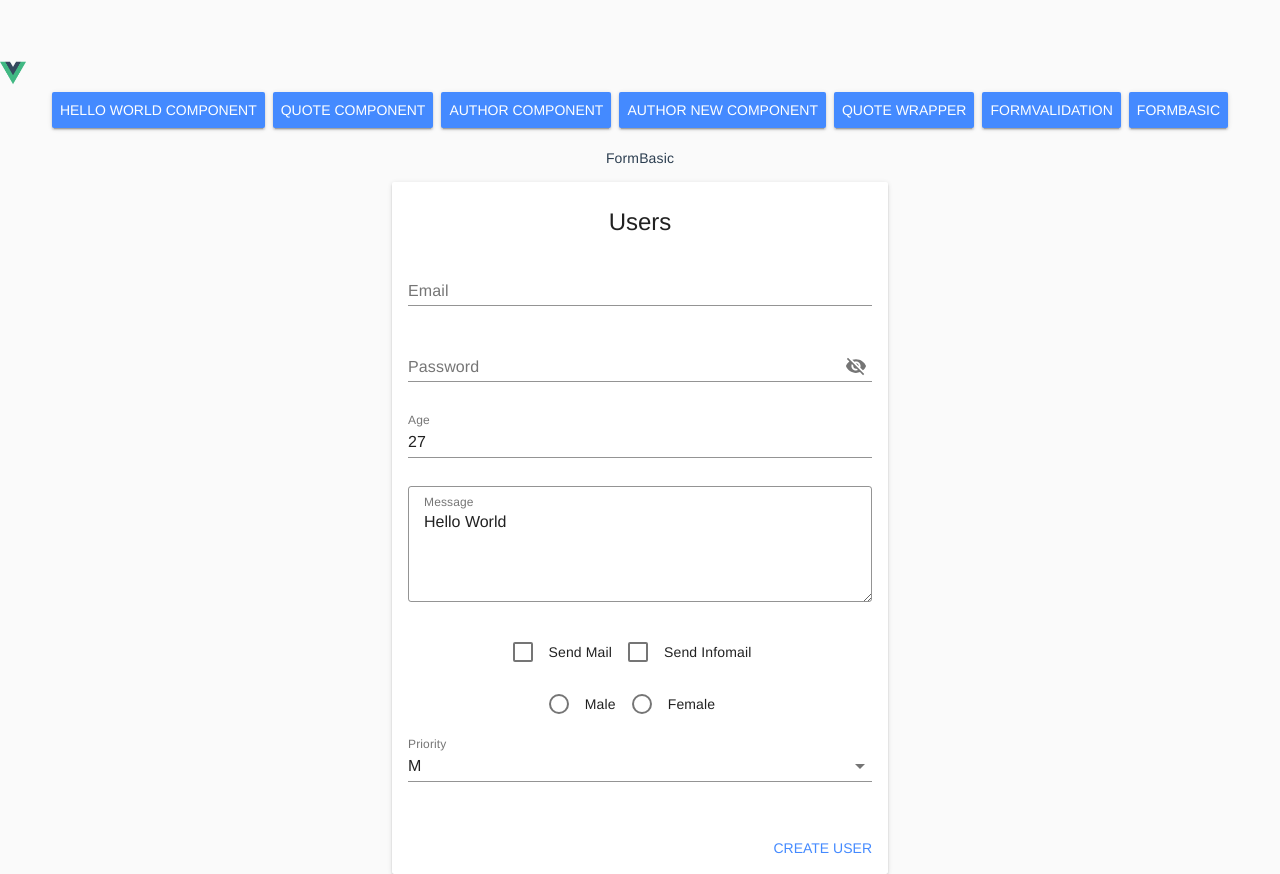
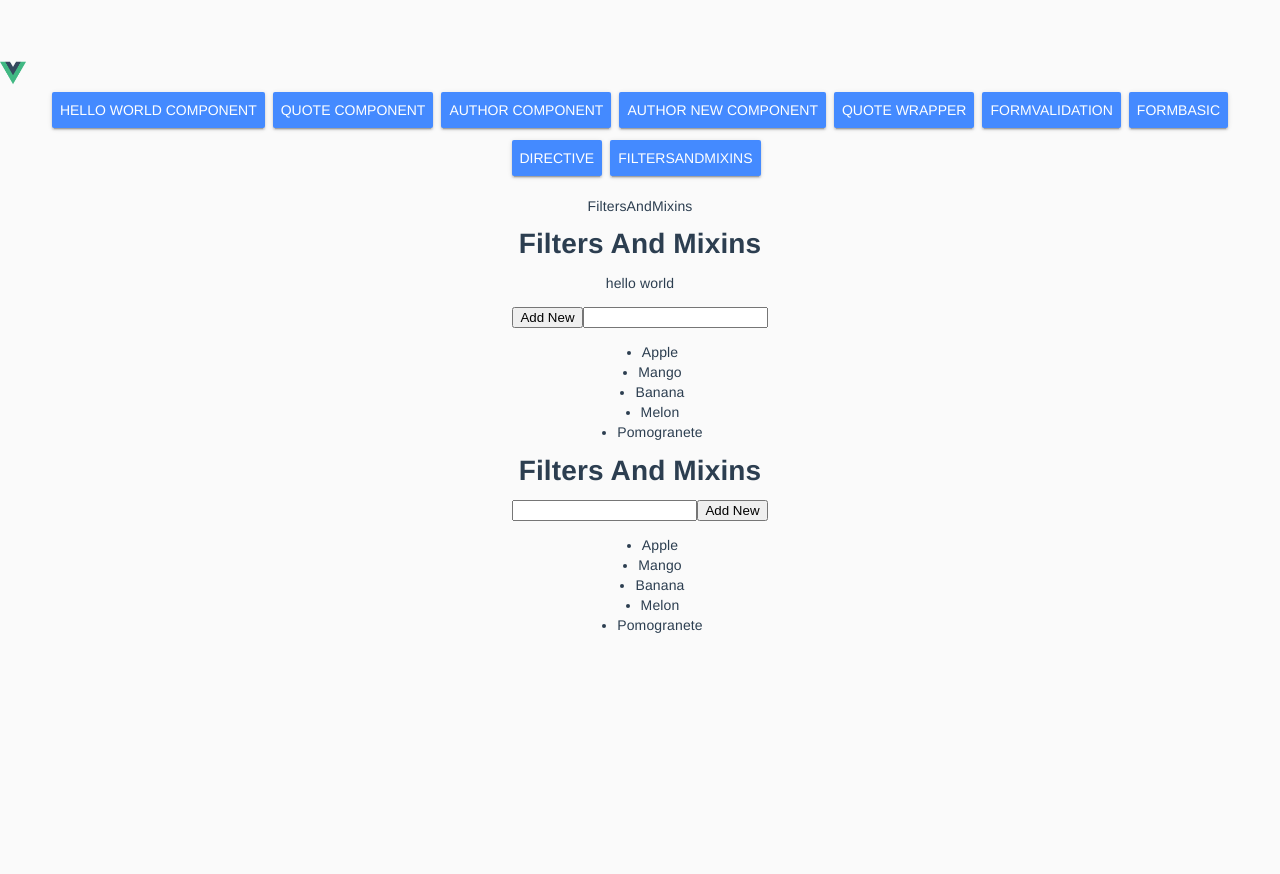
Before and after one commit to hezaltin/Vue-work-flow, a Vue app: page / in a window 1280 px wide. Built offline with nearby package versions, Linux system fonts and the light colour scheme.

Commit message:
filter-directive-and-mixins

```diff
--- a/src/App.vue
+++ b/src/App.vue
@@ -25,6 +25,16 @@
       @click="selectedComponent ='FormBasic'"
     >FormBasic</md-button>
 
+     <md-button
+      class="md-raised md-primary"
+      @click="selectedComponent ='Directive'"
+    >Directive</md-button>
+
+     <md-button
+      class="md-raised md-primary"
+      @click="selectedComponent ='FiltersAndMixins'"
+    >FiltersAndMixins</md-button>
+
     <p>{{selectedComponent}}</p>
     <keep-alive>
       <component :is="selectedComponent">
@@ -51,7 +61,10 @@ import Author from "./components/Author";
 import AuthorNew from "./components/AuthorNew";
 import QuoteWrapper from './components/quotes-components/QuotesWrapper';
 import FormValidation from './components/form-controls-component/FormControls';
-import FormBasic from './components/form-controls-component/FormBasic'
+import FormBasic from './components/form-controls-component/FormBasic';
+import Directive from './components/directives/Directive';
+import FiltersAndMixins from './components/filters-and-mixins/FiltersAndMixins'
+
 export default {
   name: "App",
   components: {
@@ -61,12 +74,14 @@ export default {
     AuthorNew,
     QuoteWrapper,
     FormValidation,
-    FormBasic
+    FormBasic,
+    Directive,
+    FiltersAndMixins
   },
   data: () => {
     return {
       quoteText: "The Instance got created",
-      selectedComponent: "FormBasic"
+      selectedComponent: "FiltersAndMixins"
     };
   }
 };
--- /dev/null
+++ b/src/components/directives/Directive.vue
@@ -0,0 +1,66 @@
+<template>
+  <div>
+    <div>
+      <h1>Built in Directives</h1>
+      <p v-text="'Hello World'"></p>
+      <p v-html="'<strong>Some String Text</strong>'"></p>
+    </div>
+    <hr />
+    <div>
+      <h1>Custom Directives</h1>
+      <p v-highlight:background.delayed="'red'">color this</p>
+      <p v-local-highlight:background.delayed.blink="{mainColor:'red',secondColor:'green',delay:100}">color this too</p>
+    </div>
+  </div>
+</template>
+
+<script>
+export default {
+  directives: {
+    "local-highlight": {
+      bind(el, binding) {
+        let delay = 0;
+        console.log(binding.arg);
+        if (binding.modifiers["delayed"]) {
+          delay = 3000;
+        }
+        if (binding.modifiers["blink"]) {
+              let mainColor = binding.value.mainColor;
+              let secondColor = binding.value.secondColor;
+              let currentColor = mainColor;
+
+          setTimeout(() => {
+              setInterval(()=>{
+                currentColor == secondColor ? currentColor = mainColor: currentColor = secondColor;
+                    checkMethodsInterval(el, binding,currentColor);
+              },binding.value.delay);
+          }, delay);
+        } else {
+          setTimeout(() => {
+            checkMethods(el, binding);
+          }, delay);
+        }
+
+        const checkMethods = (el, binding) => {
+          if (binding.arg == "background") {
+            el.style.backgroundColor = binding.value.mainColor;
+          } else {
+            el.style.color = binding.value.mainColor;
+          }
+        };
+
+        const checkMethodsInterval = (el, binding, cureentColor) => {
+          if (binding.arg == "background") {
+            el.style.backgroundColor = cureentColor;
+          } else {
+            el.style.color = cureentColor;
+          }
+        };
+      }
+    }
+  }
+};
+</script>
+
+<style scoped>
+</style>>
--- /dev/null
+++ b/src/components/filters-and-mixins/Filters.vue
@@ -0,0 +1,26 @@
+<template>
+    <div>
+        <h1>Filters And Mixins</h1>
+        <input type="text" v-model="filterText"/>
+        <button @click="fruits.push('Berries')">Add New</button>
+        <ul class="lists">
+            <li v-for="(fruit,index) in filtertexts" :key="index">{{fruit}}</li>
+        </ul>
+    </div>
+</template>
+
+<script>
+import {FruitsMixins} from './FruitsMixins'
+export default {
+   mixins:[FruitsMixins]
+}
+</script>
+
+<style scoped>
+.lists{
+    display: flex;
+    width: 100%;
+    flex-direction: column;
+    align-items: center;
+}
+</style>
--- /dev/null
+++ b/src/components/filters-and-mixins/FiltersAndMixins.vue
@@ -0,0 +1,42 @@
+<template>
+    <div>
+        <h1>Filters And Mixins</h1>
+        <p>{{text | toUpperCase | to-lowercase}}</p>
+        <button @click="fruits.push('MuskMelon')">Add New</button>
+        <input type="text" v-model="filterText"/>
+        <ul class="lists">
+            <li v-for="(fruit,index) in filtertexts" :key="index">{{fruit}}</li>
+        </ul>
+        <Filters/>
+    </div>
+</template>
+
+<script>
+import Filters from './Filters'
+import {FruitsMixins} from './FruitsMixins'
+export default {
+    mixins:[FruitsMixins],
+    data(){
+        return {
+            text:'Hello World',
+        }
+    },
+    filters:{
+        toUpperCase(value){
+            return value.toUpperCase()
+        }
+    },
+    components:{
+        Filters
+    }
+}
+</script>
+
+<style scoped>
+.lists{
+    display: flex;
+    width: 100%;
+    flex-direction: column;
+    align-items: center;
+}
+</style>
--- /dev/null
+++ b/src/components/filters-and-mixins/FruitsMixins.js
@@ -0,0 +1,15 @@
+export const FruitsMixins =  {
+    data(){
+        return {
+            fruits:['Apple','Mango','Banana','Melon','Pomogranete'],
+            filterText:''
+        }
+    },
+    computed:{
+        filtertexts(){
+            return this.fruits.filter(item=>{
+                return item.match(this.filterText)
+            })
+        }
+    }
+}
--- a/src/components/form-controls-component/FormBasic.vue
+++ b/src/components/form-controls-component/FormBasic.vue
@@ -1,14 +1,15 @@
 <template>
   <div class="form-basic-container">
+    <div class="layout-container">
       <form novalidate class="md-layout" @submit.prevent="validateUser">
-      <md-card class="md-layout-item md-size-100 md-large-size-100">
+        <md-card class="md-layout-item md-size-100 md-small-size-100">
           <md-card-header>
             <div class="md-title">Users</div>
           </md-card-header>
 
           <md-card-content>
             <div class="md-layout md-gutter">
-            <div class="md-layout-item md-large-size-100">
+              <div class="md-layout-item md-small-size-100">
                 <md-field>
                   <label for="email">Email</label>
                   <md-input
@@ -16,33 +17,35 @@
                     name="email"
                     id="email"
                     autocomplete="email"
-                  v-model="form.email"
+                    :value="form.email"
+                    @change="form.email = $event.target.value"
                   />
                 </md-field>
               </div>
 
-            <div class="md-layout-item md-large-size-100">
+              <div class="md-layout-item md-small-size-100">
                 <md-field>
                   <label for="password">Password</label>
-                <md-input
-                  name="password"
-                  id="password"
-                   type="password"
-                  autocomplete="given-name"
-                  v-model="form.password"
-                />
+                  <md-input name="password" id="password" type="e" v-model.lazy="form.password" />
                 </md-field>
+                {{form.password}}
               </div>
             </div>
 
             <div class="md-layout md-gutter">
-            <div class="md-layout-item md-large-size-100">
+              <div class="md-layout-item md-small-size-100">
                 <md-field>
                   <label for="age">Age</label>
-                <md-input type="number" id="age" name="age" autocomplete="age" v-model="form.age" />
+                  <md-input
+                    type="number"
+                    id="age"
+                    name="age"
+                    autocomplete="age"
+                    v-model="form.age"
+                  />
                 </md-field>
               </div>
-            <div class="md-layout-item md-large-size-100">
+              <div class="md-layout-item md-small-size-100">
                 <md-field>
                   <label>Message</label>
                   <md-textarea v-model="form.message"></md-textarea>
@@ -50,17 +53,20 @@
               </div>
             </div>
             <div class="md-layout md-gutter">
-            <div class="md-layout-item md-large-size-100">
-              <md-checkbox  value="SendMail">Send Mail</md-checkbox>
-              <md-checkbox  value="SendInfoMail">Send Infomail</md-checkbox>
+              <div class="md-layout-item md-small-size-100">
+                <md-checkbox v-model="form.sendMail" value="SendMail">Send Mail</md-checkbox>
+                <md-checkbox v-model="form.sendMail" value="SendInfoMail">Send Infomail</md-checkbox>
               </div>
-            <div class="md-layout-item md-large-size-100">
-              <md-radio value="Male">Male</md-radio>
-              <md-radio value="Female">Female</md-radio>
+              <div class="md-layout-item md-small-size-100">
+                <md-radio v-model="form.gender" value="Male">Male</md-radio>
+                <md-radio v-model="form.gender" value="Female">Female</md-radio>
+              </div>
+              <div class="md-layout-item md-small-size-100">
+                <SwitchComponent v-model="form.dataSwitch" />
               </div>
             </div>
             <div class="md-layout md-gutter">
-            <div class="md-layout-item md-large-size-100">
+              <div class="md-layout-item md-small-size-100">
                 <md-field>
                   <label for="gender">Priority</label>
                   <md-select name="gender" id="gender" v-model="form.priority" md-dense>
@@ -79,19 +85,91 @@
         </md-card>
       </form>
     </div>
+    <div class="layout-container" v-if="isSubmitted">
+      <md-card class="md-layout-item md-size-100 md-small-size-100">
+        <md-card-header>
+          <div class="md-title">Reactive Data</div>
+        </md-card-header>
+        <md-card-content>
+          <md-table>
+            <md-table-row>
+              <md-table-head md-numeric>ID</md-table-head>
+              <md-table-head>Property</md-table-head>
+              <md-table-head>Value</md-table-head>
+            </md-table-row>
+            <md-table-row>
+              <md-table-cell md-numeric>1</md-table-cell>
+              <md-table-cell>Email</md-table-cell>
+              <md-table-cell>{{form.email}}</md-table-cell>
+            </md-table-row>
+            <md-table-row>
+              <md-table-cell md-numeric>2</md-table-cell>
+              <md-table-cell>Password</md-table-cell>
+              <md-table-cell>{{form.password}}</md-table-cell>
+            </md-table-row>
+            <md-table-row>
+              <md-table-cell md-numeric>3</md-table-cell>
+              <md-table-cell>Age</md-table-cell>
+              <md-table-cell>{{form.age}}</md-table-cell>
+            </md-table-row>
+            <md-table-row>
+              <md-table-cell md-numeric>4</md-table-cell>
+              <md-table-cell>Message</md-table-cell>
+              <md-table-cell style="white-space: pre">{{form.message}}</md-table-cell>
+            </md-table-row>
+            <md-table-row>
+              <md-table-cell md-numeric>5</md-table-cell>
+              <md-table-cell>Send Mail</md-table-cell>
+              <md-table-cell>{{form.sendMail}}</md-table-cell>
+            </md-table-row>
+            <md-table-row>
+              <md-table-cell md-numeric>6</md-table-cell>
+              <md-table-cell>Gender</md-table-cell>
+              <md-table-cell>{{form.gender}}</md-table-cell>
+            </md-table-row>
+            <md-table-row>
+              <md-table-cell md-numeric>7</md-table-cell>
+              <md-table-cell>Priority</md-table-cell>
+              <md-table-cell>{{form.priority}}</md-table-cell>
+            </md-table-row>
+            <md-table-row>
+              <md-table-cell md-numeric>8</md-table-cell>
+              <md-table-cell>Switch</md-table-cell>
+              <md-table-cell>{{form.dataSwitch}}</md-table-cell>
+            </md-table-row>
+          </md-table>
+        </md-card-content>
+      </md-card>
+    </div>
+  </div>
 </template>
 
 <script>
+import SwitchComponent from "./SwitchComponent";
 export default {
-    data:()=>{
-        return{
-            form:{
-                email:'',
-                password:'',
-                age:27,
-                message:'Hello World',
-                priority:'M'
-            }
+  data: () => {
+    return {
+      form: {
+        email: "",
+        password: "",
+        age: 27,
+        message: "Hello World",
+        priority: "M",
+        gender: "Male",
+        sendMail: [],
+        dataSwitch: true
+      },
+      isSubmitted:false
+    };
+  },
+  components: {
+    SwitchComponent
+  },
+  methods:{
+    validateUser(event){
+      console.log(event);
+      this.isSubmitted = true;
+
     }
   }
 };
@@ -99,8 +177,14 @@ export default {
 
 
 <style scoped>
-.form-basic-container{
+.form-basic-container {
   display: flex;
   justify-content: center;
+  margin: 5%;
+  flex-direction: column;
+  margin-top: 0px;
+}
+.layout-container {
+  margin: 2%;
 }
 </style>
--- /dev/null
+++ b/src/components/form-controls-component/SwitchComponent.vue
@@ -0,0 +1,43 @@
+<template>
+    <div>
+        <div id="on" @click="switched(true)" :class="{active:value}">On</div>
+         <div  id="off"  @click="switched(false)" :class="{active:!value}">Off</div>
+    </div>
+</template>
+
+<script>
+export default {
+    data(){
+        return{
+          //  isOn:true
+        }
+    },
+    props:['value'],
+    methods:{
+        switched(isOn){
+            console.log(isOn)
+            this.$emit('input', isOn)
+        }
+    }
+}
+</script>
+
+<style scoped>
+    #on,#off{
+        width:40px;
+        height:20px;
+        background-color: lightgray;
+        padding: 2px;
+        display: inline-block;
+        margin:10px -2px;
+        box-sizing: content-box;
+        cursor: pointer;
+        text-align: center;
+    }
+    #on:hover,#on.active{
+        background-color: lightgreen;
+    }
+     #off:hover,#off.active{
+        background-color: lightcoral;
+    }
+</style>
--- a/src/components/quotes-components/QuoteHeader.vue
+++ b/src/components/quotes-components/QuoteHeader.vue
@@ -2,7 +2,7 @@
   <div class="header-container">
     <h2>Quotes Added</h2>
     <md-progress-bar md-mode="determinate" :md-value="getComputedLength"></md-progress-bar>
-    <span>{{quoteLength}} / {{maxCount}}</span>
+    <b>{{quoteLength}} / {{maxCount}}</b>
   </div>
 </template>
 
```
Also changed, not shown: src/main.js (+38 -0 lines). Lines whose indentation alone changed are shown as unchanged.
